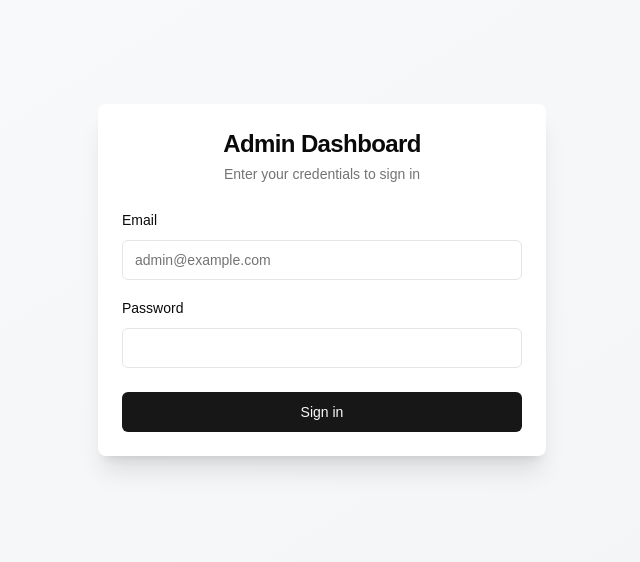
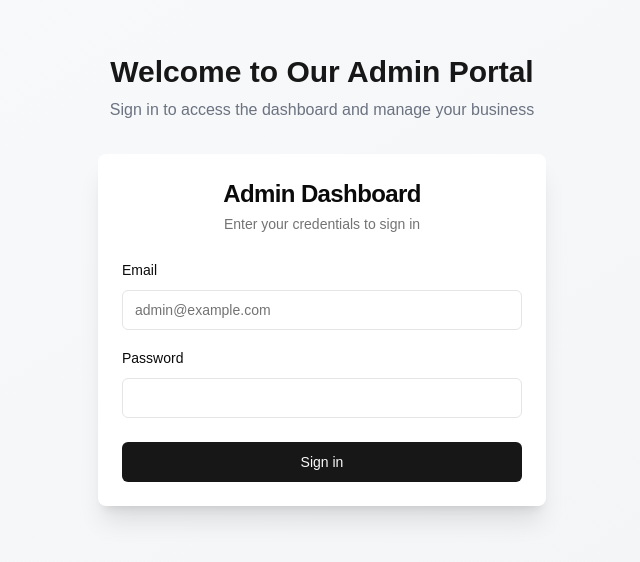
Before and after one commit to yuadm/test, a Next.js app: page / in a window 1280 px wide. Shown: the part 120-682 px from the top of the page, without its empty margins (318-958 px from the left). Built offline with nearby package versions, Linux system fonts and the light colour scheme.

Commit message:
Add welcome text to login page
Adds welcome text to the login page.

```diff
--- a/app/page.tsx
+++ b/app/page.tsx
@@ -1,8 +1,9 @@
+
 import LoginForm from "@/components/login-form"
 
 export default function Home() {
   return (
-    <div className="min-h-screen flex items-center justify-center bg-gradient-to-br from-gray-50 to-gray-100 p-4">
+    <div className="min-h-screen flex flex-col items-center justify-center bg-gradient-to-br from-gray-50 to-gray-100 p-4">
       <LoginForm />
     </div>
   )
--- a/components/login-form.tsx
+++ b/components/login-form.tsx
@@ -10,7 +10,7 @@ import { Input } from "@/components/ui/input"
 import { Label } from "@/components/ui/label"
 import { Card, CardContent, CardDescription, CardFooter, CardHeader, CardTitle } from "@/components/ui/card"
 import { motion } from "framer-motion"
-import { supabase } from "@/integrations/supabase/client"
+import { supabase } from "../integrations/supabase/client"
 import { useToast } from "@/components/ui/use-toast"
 
 export default function LoginForm() {
@@ -88,6 +88,10 @@ export default function LoginForm() {
       transition={{ duration: 0.5 }}
       className="w-full max-w-md"
     >
+      <div className="text-center mb-8">
+        <h1 className="text-3xl font-bold text-primary mb-2">Welcome to Our Admin Portal</h1>
+        <p className="text-gray-500">Sign in to access the dashboard and manage your business</p>
+      </div>
       <Card className="border-none shadow-xl">
         <CardHeader className="space-y-1">
           <CardTitle className="text-2xl font-bold text-center">Admin Dashboard</CardTitle>
--- a/components/permission-check.tsx
+++ b/components/permission-check.tsx
@@ -4,7 +4,7 @@
 import type React from "react"
 
 import { useEffect, useState } from "react"
-import { supabase } from "@/integrations/supabase/client"
+import { supabase } from "../integrations/supabase/client"
 
 type PermissionCheckProps = {
   module: string
```
